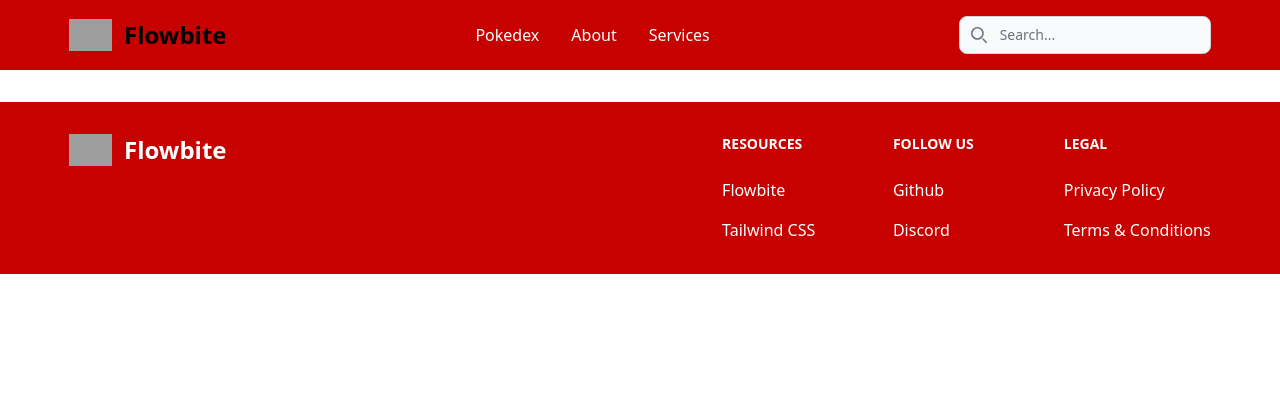
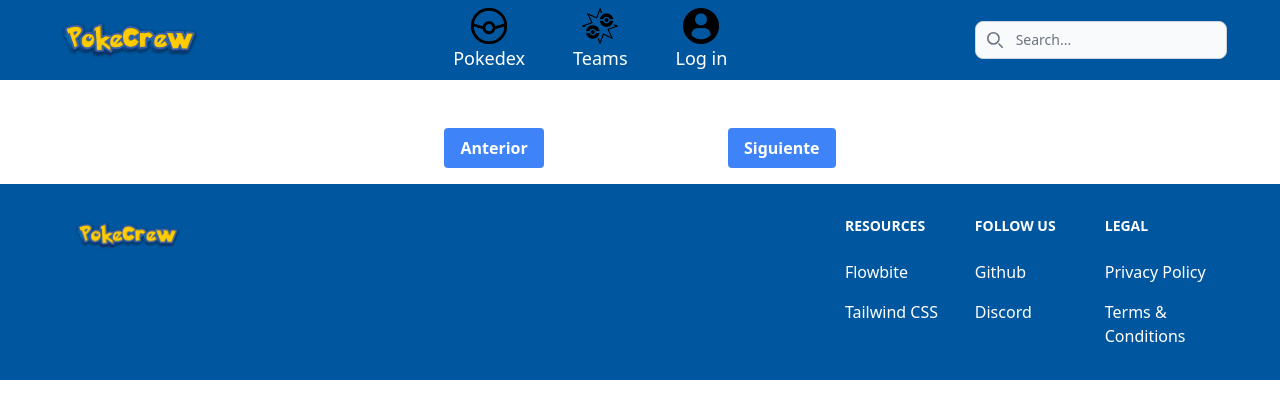
Before and after one commit to AlexSamos22/Samos_Mu-oz_Alejandro_proyecto_final, a PHP site: page / in a window 1280 px wide. Shown: the top 419 px of the page. Run offline with PHP 8.4, Linux system fonts and the light colour scheme; some libraries are stand-ins or nearby versions; grey boxes are pictures that could not be loaded.

Commit message:
algunos cambios

```diff
--- a/fuente/estilos/salida.css
+++ b/fuente/estilos/salida.css
@@ -1235,10 +1235,6 @@ input:checked + .toggle-bg {
   height: 1.5rem;
 }
 
-.h-8 {
-  height: 2rem;
-}
-
 .h-9 {
   height: 2.25rem;
 }
@@ -1251,6 +1247,14 @@ input:checked + .toggle-bg {
   width: 50%;
 }
 
+.w-1\/3 {
+  width: 33.333333%;
+}
+
+.w-1\/5 {
+  width: 20%;
+}
+
 .w-10 {
   width: 2.5rem;
 }
@@ -1271,24 +1279,20 @@ input:checked + .toggle-bg {
   width: 16rem;
 }
 
+.w-9 {
+  width: 2.25rem;
+}
+
+.w-9\/12 {
+  width: 75%;
+}
+
 .w-full {
   width: 100%;
 }
 
-.w-2\/5 {
-  width: 40%;
-}
-
-.w-2\/4 {
-  width: 50%;
-}
-
-.w-9 {
-  width: 2.25rem;
-}
-
-.w-1\/3 {
-  width: 33.333333%;
+.w-modificado-13 {
+  width: 13%;
 }
 
 .flex-1 {
@@ -1419,22 +1419,8 @@ input:checked + .toggle-bg {
   margin-left: calc(0.5rem * calc(1 - var(--tw-space-x-reverse)));
 }
 
-.space-x-3 > :not([hidden]) ~ :not([hidden]) {
-  --tw-space-x-reverse: 0;
-  margin-right: calc(0.75rem * var(--tw-space-x-reverse));
-  margin-left: calc(0.75rem * calc(1 - var(--tw-space-x-reverse)));
-}
-
-.self-center {
-  align-self: center;
-}
-
 .overflow-hidden {
   overflow: hidden;
-}
-
-.whitespace-nowrap {
-  white-space: nowrap;
 }
 
 .rounded {
@@ -1502,11 +1488,21 @@ input:checked + .toggle-bg {
   border-color: rgb(209 213 219 / var(--tw-border-opacity));
 }
 
+.bg-blue-500 {
+  --tw-bg-opacity: 1;
+  background-color: rgb(63 131 248 / var(--tw-bg-opacity));
+}
+
 .bg-blue-700 {
   --tw-bg-opacity: 1;
   background-color: rgb(26 86 219 / var(--tw-bg-opacity));
 }
 
+.bg-fondo-menu-footer {
+  --tw-bg-opacity: 1;
+  background-color: rgb(0 87 159 / var(--tw-bg-opacity));
+}
+
 .bg-gray-100 {
   --tw-bg-opacity: 1;
   background-color: rgb(243 244 246 / var(--tw-bg-opacity));
@@ -1531,11 +1532,6 @@ input:checked + .toggle-bg {
   background-color: rgb(17 24 39 / 0.5);
 }
 
-.bg-rojo-pokeball {
-  --tw-bg-opacity: 1;
-  background-color: rgb(199 0 0 / var(--tw-bg-opacity));
-}
-
 .bg-white {
   --tw-bg-opacity: 1;
   background-color: rgb(255 255 255 / var(--tw-bg-opacity));
@@ -1545,11 +1541,6 @@ input:checked + .toggle-bg {
   background-color: rgb(255 255 255 / 0.5);
 }
 
-.bg-blue-500 {
-  --tw-bg-opacity: 1;
-  background-color: rgb(63 131 248 / var(--tw-bg-opacity));
-}
-
 .p-1 {
   padding: 0.25rem;
 }
@@ -1564,10 +1555,6 @@ input:checked + .toggle-bg {
 
 .p-4 {
   padding: 1rem;
-}
-
-.p-9 {
-  padding: 2.25rem;
 }
 
 .px-2 {
@@ -1580,6 +1567,11 @@ input:checked + .toggle-bg {
   padding-right: 0.75rem;
 }
 
+.px-4 {
+  padding-left: 1rem;
+  padding-right: 1rem;
+}
+
 .px-5 {
   padding-left: 1.25rem;
   padding-right: 1.25rem;
@@ -1610,11 +1602,6 @@ input:checked + .toggle-bg {
   padding-bottom: 1.5rem;
 }
 
-.px-4 {
-  padding-left: 1rem;
-  padding-right: 1rem;
-}
-
 .ps-10 {
   padding-inline-start: 2.5rem;
 }
@@ -1629,11 +1616,6 @@ input:checked + .toggle-bg {
 
 .text-center {
   text-align: center;
-}
-
-.text-2xl {
-  font-size: 1.5rem;
-  line-height: 2rem;
 }
 
 .text-lg {
@@ -2105,50 +2033,16 @@ input:checked + .toggle-bg {
     border-width: 0px;
   }
 
-  .md\:bg-transparent {
-    background-color: transparent;
-  }
-
-  .md\:bg-white {
-    --tw-bg-opacity: 1;
-    background-color: rgb(255 255 255 / var(--tw-bg-opacity));
-  }
-
   .md\:p-0 {
     padding: 0px;
   }
 
-  .md\:text-blue-700 {
-    --tw-text-opacity: 1;
-    color: rgb(26 86 219 / var(--tw-text-opacity));
-  }
-
   .md\:hover\:bg-transparent:hover {
     background-color: transparent;
   }
 
-  .md\:hover\:text-blue-700:hover {
-    --tw-text-opacity: 1;
-    color: rgb(26 86 219 / var(--tw-text-opacity));
-  }
-
-  :is(.dark .md\:dark\:bg-gray-900) {
-    --tw-bg-opacity: 1;
-    background-color: rgb(17 24 39 / var(--tw-bg-opacity));
-  }
-
-  :is(.dark .md\:dark\:text-blue-500) {
-    --tw-text-opacity: 1;
-    color: rgb(63 131 248 / var(--tw-text-opacity));
-  }
-
   :is(.dark .md\:dark\:hover\:bg-transparent:hover) {
     background-color: transparent;
-  }
-
-  :is(.dark .md\:dark\:hover\:text-blue-500:hover) {
-    --tw-text-opacity: 1;
-    color: rgb(63 131 248 / var(--tw-text-opacity));
   }
 }
 
--- a/fuente/index.html
+++ b/fuente/index.html
@@ -4,22 +4,20 @@
 <head>
     <meta charset="UTF-8">
     <meta name="viewport" content="width=device-width, initial-scale=1.0">
-    <title>Document</title>
+    <title>PokeCrew</title>
     <link rel="stylesheet" href="../fuente/estilos/salida.css">
     <script src="../fuente/js/main.js" defer></script>
 </head>
 
 <body class="flex flex-col items-center m-0">
-    <nav class="bg-rojo-pokeball border-gray-200 dark:bg-gray-900 w-full">
-        <div class="w-11/12 flex flex-wrap items-center justify-between mx-auto p-4">
-            <a href="https://flowbite.com/" class="flex items-center space-x-3 rtl:space-x-reverse">
-                <img src="https://flowbite.com/docs/images/logo.svg" class="h-8" alt="Flowbite Logo" />
-                <span class="self-center text-2xl font-semibold whitespace-nowrap dark:text-white">Flowbite</span>
-            </a>
+
+    <nav class="bg-fondo-menu-footer border-gray-200 dark:bg-gray-900 w-full">
+        <div class="w-11/12 flex flex-wrap items-center justify-between mx-auto">
+            <img src="../fuente/img/PokeCrew-14-3-2024.png" class="w-modificado-13" alt="PokeCrew Logo" />
             <div class="flex md:order-2">
                 <button type="button" data-collapse-toggle="navbar-search" aria-controls="navbar-search"
                     aria-expanded="false"
-                    class="md:hidden text-gray-500 dark:text-gray-400 hover:bg-gray-100 dark:hover:bg-gray-700 focus:outline-none focus:ring-4 focus:ring-gray-200 dark:focus:ring-gray-700 rounded-lg text-sm p-2.5 me-1">
+                    class="md:hidden text-sm p-2.5 me-1">
                     <svg class="w-5 h-5" aria-hidden="true" xmlns="http://www.w3.org/2000/svg" fill="none"
                         viewBox="0 0 20 20">
                         <path stroke="currentColor" stroke-linecap="round" stroke-linejoin="round" stroke-width="2"
@@ -41,7 +39,7 @@
                         placeholder="Search...">
                 </div>
                 <button data-collapse-toggle="navbar-search" type="button"
-                    class="inline-flex items-center p-2 w-10 h-10 justify-center text-sm text-gray-500 rounded-lg md:hidden hover:bg-gray-100 focus:outline-none focus:ring-2 focus:ring-gray-200 dark:text-gray-400 dark:hover:bg-gray-700 dark:focus:ring-gray-600"
+                    class="inline-flex items-center w-10 h-10 justify-center text-sm rounded-lg md:hidden"
                     aria-controls="navbar-search" aria-expanded="false">
                     <span class="sr-only">Open main menu</span>
                     <svg class="w-5 h-5" aria-hidden="true" xmlns="http://www.w3.org/2000/svg" fill="none"
@@ -64,20 +62,24 @@
                         class="block w-full p-2 ps-10 text-sm text-gray-900 border border-gray-300 rounded-lg bg-gray-50 focus:ring-blue-500 focus:border-blue-500 dark:bg-gray-700 dark:border-gray-600 dark:placeholder-gray-400 dark:text-white dark:focus:ring-blue-500 dark:focus:border-blue-500"
                         placeholder="Search...">
                 </div>
-                <ul
-                    class="flex flex-col p-4 md:p-0 mt-4 font-medium border rounded-lg md:space-x-8 rtl:space-x-reverse md:flex-row md:mt-0 md:border-0">
-                    <li>
-                        <a href="#" class="block p-9 text-white bg-blue-700 hover:bg-yellow-300 rounded md:bg-transparent md:p-0" aria-current="page">
+                <ul class="flex flex-col p-4 md:p-0 mt-4 font-medium text-lg border rounded-lg md:space-x-8 rtl:space-x-reverse md:flex-row md:mt-0 md:border-0">
+                    <li class="p-2 hover:bg-rojo-hover w-1/3">
+                        <a href="#" class="flex flex-col items-center space-x-2 text-white rounded  md:hover:bg-transparent  md:p-0  dark:text-white dark:hover:bg-gray-700 dark:hover:text-white md:dark:hover:bg-transparent dark:border-gray-700">
+                            <img src="../fuente/img/pokeball-icon-256x256-r2f3u1oa.png" alt="" class="w-9">
                             Pokedex
                         </a>
                     </li>
-                    <li>
-                        <a href="#"
-                            class="block py-2 px-3 text-white rounded hover:bg-gray-100 md:hover:bg-transparent md:hover:text-blue-700 md:p-0 md:dark:hover:text-blue-500 dark:text-white dark:hover:bg-gray-700 dark:hover:text-white md:dark:hover:bg-transparent dark:border-gray-700">About</a>
+                    <li class="p-2 hover:bg-rojo-hover w-1/3">
+                        <a href="#" class="flex flex-col items-center space-x-2 text-white rounded md:hover:bg-transparent  md:p-0  dark:text-white dark:hover:bg-gray-700 dark:hover:text-white md:dark:hover:bg-transparent dark:border-gray-700">
+                            <img src="../fuente/img/png-transparent-pokemon-go-pokemon-red-and-blue-t-shirt-decal-pokemon-team-logo-video-game-sticker-40-40.png" alt="" class="w-9">
+                            Teams
+                        </a>
                     </li>
-                    <li>
-                        <a href="#"
-                            class="block py-2 px-3 text-white rounded hover:bg-gray-100 md:hover:bg-transparent md:hover:text-blue-700 md:p-0 dark:text-white md:dark:hover:text-blue-500 dark:hover:bg-gray-700 dark:hover:text-white md:dark:hover:bg-transparent dark:border-gray-700">Services</a>
+                    <li class="p-2 hover:bg-rojo-hover w-1/3">
+                        <a href="#" class="flex flex-col items-center space-x-2 text-white rounded  md:hover:bg-transparent  md:p-0 dark:text-white  dark:hover:bg-gray-700 dark:hover:text-white md:dark:hover:bg-transparent dark:border-gray-700">
+                            <img src="../fuente/img/64572.png" alt="" class="w-9">
+                            Log in
+                        </a>
                     </li>
                 </ul>
             </div>
@@ -89,17 +91,18 @@
     </section>
 
     <section id="navegacion" class="w-11/12 flex flex-col items-center">
-
+        <div class="flex justify-between w-1/3 mt-4 mb-4">
+            <button id="anterior" class="bg-blue-500 hover:bg-blue-700 text-white font-bold py-2 px-4 rounded">Anterior</button>
+            <button id="siguiente" class="bg-blue-500 hover:bg-blue-700 text-white font-bold py-2 px-4 rounded">Siguiente</button>
+        </div>
     </section>
 
-    <footer class="bg-rojo-pokeball dark:bg-gray-900 w-full text-white">
+    <footer class="bg-fondo-menu-footer dark:bg-gray-900 w-full text-white">
         <div class="mx-auto w-11/12 p-4 py-6 lg:py-8">
             <div class="md:flex md:justify-between">
                 <div class="mb-6 md:mb-0">
-                    <a href="https://flowbite.com/" class="flex items-center">
-                        <img src="https://flowbite.com/docs/images/logo.svg" class="h-8 me-3" alt="FlowBite Logo" />
-                        <span
-                            class="self-center text-2xl font-semibold whitespace-nowrap">Flowbite</span>
+                    <a href="../fuente/index.html" class="flex items-center w-1/5">
+                        <img src="../fuente/img/PokeCrew-14-3-2024.png" class="me-3 w-9/12" alt="PokeCrew Logo" />
                     </a>
                 </div>
                 <div class="grid grid-cols-2 gap-8 sm:gap-6 sm:grid-cols-3">
--- a/fuente/js/main.js
+++ b/fuente/js/main.js
@@ -19,41 +19,64 @@ const typeColors = {
     fairy: '#EE99AC',
 };
 
-function getFirstTenPokemon() {
-    fetch('https://pokeapi.co/api/v2/pokemon?limit=12')
-        .then(response => response.json())
-        .then(data => {
-            const pokemonPromises = data.results.map(pokemon => {
-                return fetch(pokemon.url)
-                    .then(response => response.json());
-            });
+let applyTransition = false;
+let offset = 0;
+const limit = 12;
 
-            Promise.all(pokemonPromises)
-                .then(pokemonDataArray => {
-                    pokemonDataArray.forEach(pokemonData => {
+function crearTarjetaPokemon(pokemonData) {
     const pokemonHTML = `
-                            <div class="pokemon-card bg-white shadow-md rounded-lg overflow-hidden flex flex-col items-center mx-auto transform transition duration-500 ease-in-out hover:-translate-y-2 cursor-pointer">
+    <div class="pokemon-card bg-gray-400 shadow-md rounded-lg overflow-hidden flex flex-col items-center mx-auto transform transition duration-500 ease-in-out ${applyTransition ? 'oculto' : ''}">
             <img class="w-2/4 h-auto" src="${pokemonData.sprites.other['official-artwork'].front_default}" alt="${pokemonData.name}">
             <div class="p-4 text-center">
                 <h2 class="text-xl font-bold mb-2">${pokemonData.name.charAt(0).toUpperCase() + pokemonData.name.slice(1)}</h2>
                 <p class="mb-2">Nº: ${pokemonData.id}</p>
-                                    ${pokemonData.types.map(typeInfo => `<span class="inline-block rounded-full px-3 py-1 text-sm font-semibold text-white mr-2" style="background-color: ${typeColors[typeInfo.type.name.toLowerCase()]};">${typeInfo.type.name}</span>`).join('')}
+                ${pokemonData.types.map(typeInfo => `<span class="inline-block rounded-full px-3 py-1 text-sm font-semibold text-white mr-2" style="background-color: ${typeColors[typeInfo.type.name.toLowerCase()]};">${typeInfo.type.name.charAt(0).toUpperCase() + typeInfo.type.name.slice(1)}</span>`).join('')}
             </div>
         </div>
     `;
     document.querySelector('#pokemon').innerHTML += pokemonHTML;
-                    });
-                    const navigationHTML = `
-                        <div class="flex justify-between w-1/3 mt-4 mb-4">
-                            <button class="bg-blue-500 hover:bg-blue-700 text-white font-bold py-2 px-4 rounded">Anterior</button>
-                            <button class="bg-blue-500 hover:bg-blue-700 text-white font-bold py-2 px-4 rounded">Siguiente</button>
-                        </div>
-                    `;
-                    document.querySelector('#navegacion').innerHTML += navigationHTML;
-                })
-                .catch(error => console.error('Error:', error));
-        })
-        .catch(error => console.error('Error:', error));
 }
 
-getFirstTenPokemon();
+async function obtenerPokemons() {
+    const url = `https://pokeapi.co/api/v2/pokemon?limit=${limit}&offset=${offset}`;
+    const response = await fetch(url);
+    const data = await response.json();
+
+    const pokemonPromises = data.results.map(async pokemon => {
+        const pokemonResponse = await fetch(pokemon.url);
+        return pokemonResponse.json();
+    });
+
+    const pokemonDataArray = await Promise.all(pokemonPromises);
+
+    document.querySelector('#pokemon').innerHTML = ''; // Clear the current cards
+    pokemonDataArray.forEach(pokemonData => {
+        crearTarjetaPokemon(pokemonData);
+    });
+
+    if (applyTransition) {
+        setTimeout(() => {
+            document.querySelectorAll('.pokemon-card.oculto').forEach(card => {
+                card.classList.remove('oculto');
+            });
+        }, 100); // Adjust delay as needed
+        applyTransition = false; // Reset the flag
+    }
+
+
+    document.querySelector('#anterior').disabled = offset === 0; // Disable the button if there is no previous page
+}
+
+document.querySelector('#siguiente').addEventListener('click', () => {
+    offset += limit;
+    applyTransition = true; // Set the flag
+    obtenerPokemons().catch(console.error);
+});
+
+document.querySelector('#anterior').addEventListener('click', () => {
+    offset = Math.max(0, offset - limit);
+    applyTransition = true; // Set the flag
+    obtenerPokemons().catch(console.error);
+});
+
+obtenerPokemons().catch(error => console.error('Error:', error));
```
Also changed, not shown: other parts of fuente/estilos/salida.css (+28 -77 lines), fuente/estilos/estilos.css (+4 -33 lines), tailwind.config.js (+6 -2 lines), fuente/img/64572-40-40.png (added), fuente/img/64572.png (added), fuente/img/PokeCrew-14-3-2024.png (added), fuente/img/png-transparent-pokemon-go-pokemon-red-and-blue-t-shirt-decal-pokemon-team-logo-video-game-sticker-40-40.png (added), fuente/img/png-transparent-pokemon-go-pokemon-red-and-blue-t-shirt-decal-pokemon-team-logo-video-game-sticker.png (added), fuente/img/pokeball-icon-256x256-r2f3u1oa-40-40.png (added), fuente/img/pokeball-icon-256x256-r2f3u1oa.png. Lines whose indentation alone changed are shown as unchanged.
